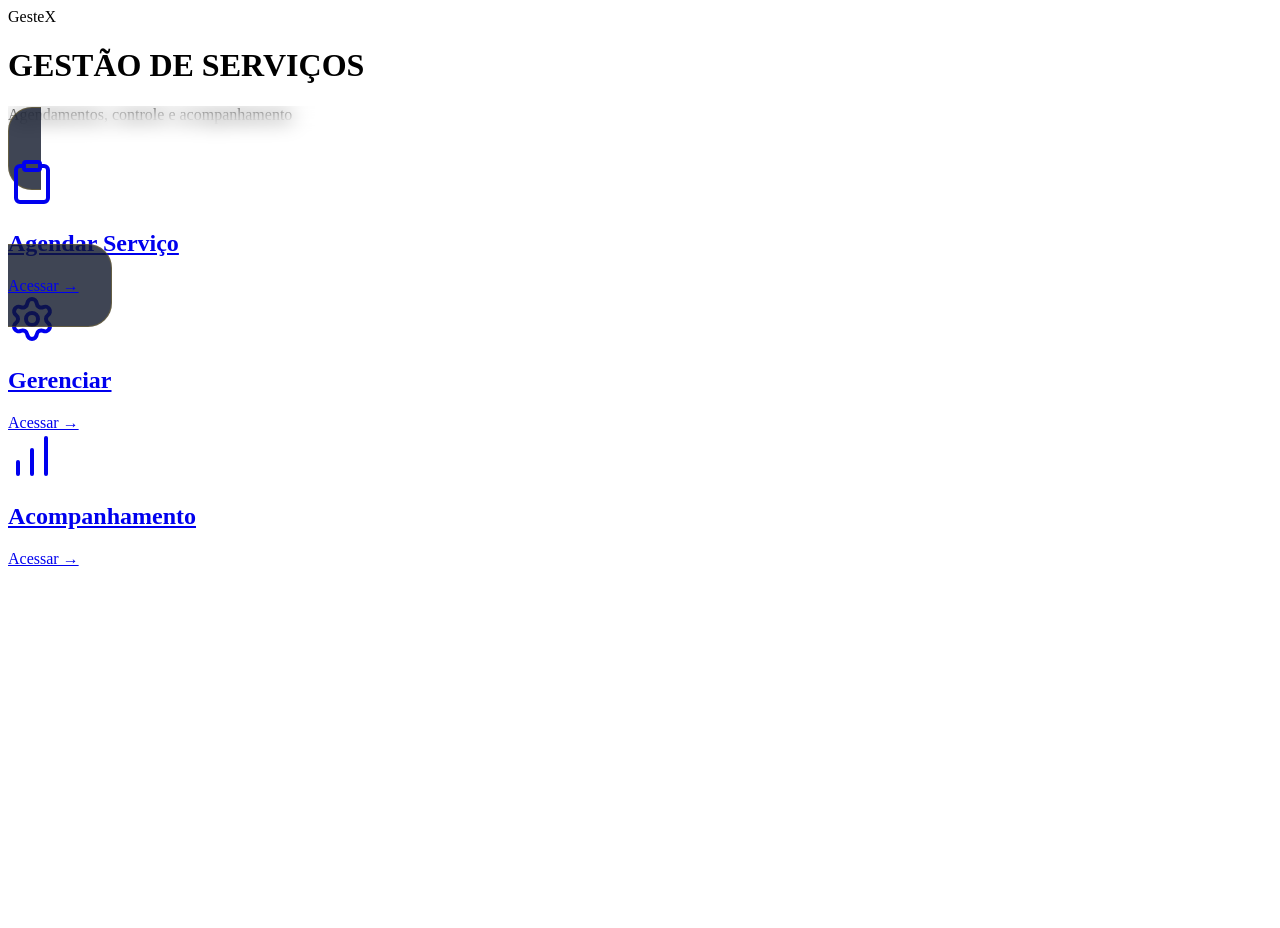
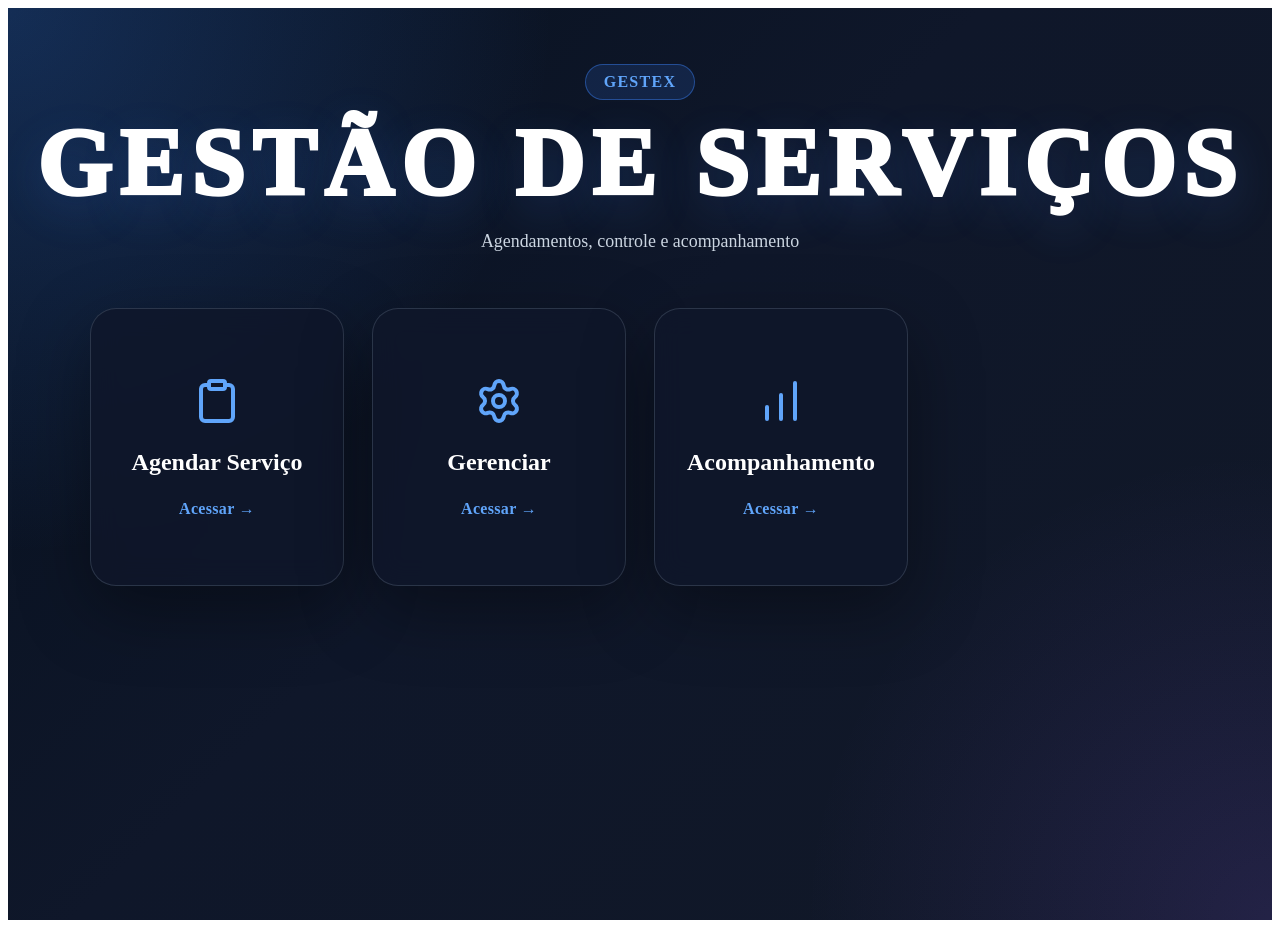
Before and after one commit to NemoBJJ/servicos-api-frontend, a React (Create React App) app: page / in a window 1280 px wide. Before the commit the page ends 800 px from the top, so only its background shows below. Built offline with nearby package versions, Linux system fonts and the light colour scheme.

Commit message:
Substitui emojis por ícones Lucide no Front

```diff
--- a/src/components/MenuServicos.js
+++ b/src/components/MenuServicos.js
@@ -1,40 +1,155 @@
 import React from 'react';
 import { Link } from 'react-router-dom';
 import { Clipboard, Settings, BarChart } from 'lucide-react';
-import './MenuServicos.css';
 
 const MenuServicos = () => {
   return (
-    <div className="servicos-home">
-      <div className="servicos-hero">
-        <span className="servicos-badge">GesteX</span>
-        <h1>GESTÃO DE SERVIÇOS</h1>
-        <p>Agendamentos, controle e acompanhamento</p>
+    <div style={{
+      minHeight: '100vh',
+      padding: '56px 24px',
+      background: 'radial-gradient(circle at top left, rgba(59, 130, 246, 0.25), transparent 35%), radial-gradient(circle at bottom right, rgba(139, 92, 246, 0.15), transparent 30%), linear-gradient(135deg, #07111f 0%, #0f172a 45%, #111827 100%)',
+      color: '#f8fafc',
+      display: 'flex',
+      flexDirection: 'column',
+      alignItems: 'center'
+    }}>
+      <div style={{ textAlign: 'center', marginBottom: '56px' }}>
+        <span style={{
+          display: 'inline-block',
+          padding: '8px 18px',
+          borderRadius: '999px',
+          background: 'rgba(59, 130, 246, 0.15)',
+          border: '1px solid rgba(59, 130, 246, 0.45)',
+          color: '#60a5fa',
+          fontWeight: 800,
+          letterSpacing: '0.08em',
+          textTransform: 'uppercase',
+          marginBottom: '18px'
+        }}>GesteX</span>
+        <h1 style={{
+          margin: 0,
+          fontSize: 'clamp(3rem, 8vw, 6rem)',
+          lineHeight: 0.95,
+          fontWeight: 1000,
+          letterSpacing: '0.08em',
+          color: '#ffffff',
+          textShadow: '0 14px 45px rgba(59, 130, 246, 0.20)'
+        }}>GESTÃO DE SERVIÇOS</h1>
+        <p style={{
+          margin: '22px auto 0',
+          maxWidth: '700px',
+          fontSize: '1.12rem',
+          color: '#cbd5e1'
+        }}>Agendamentos, controle e acompanhamento</p>
       </div>
 
-      <div className="servicos-cards">
-        <Link to="/agendar" className="servicos-card agendar-card">
-          <div className="card-icon">
-            <Clipboard size={48} strokeWidth={2} />
+      <div style={{
+        width: '100%',
+        maxWidth: '1100px',
+        display: 'grid',
+        gridTemplateColumns: 'repeat(auto-fill, minmax(240px, 1fr))',
+        gap: '28px'
+      }}>
+        <Link to="/agendar" style={{ textDecoration: 'none' }}>
+          <div style={{
+            minHeight: '220px',
+            padding: '28px 22px',
+            borderRadius: '26px',
+            background: 'rgba(15, 23, 42, 0.82)',
+            border: '1px solid rgba(148, 163, 184, 0.22)',
+            boxShadow: '0 24px 70px rgba(0, 0, 0, 0.38)',
+            backdropFilter: 'blur(14px)',
+            transition: 'all 0.18s ease',
+            display: 'flex',
+            flexDirection: 'column',
+            alignItems: 'center',
+            justifyContent: 'center',
+            textAlign: 'center'
+          }}
+          onMouseEnter={e => {
+            e.currentTarget.style.transform = 'translateY(-8px)';
+            e.currentTarget.style.borderColor = 'rgba(59, 130, 246, 0.6)';
+            e.currentTarget.style.boxShadow = '0 34px 90px rgba(0, 0, 0, 0.52)';
+          }}
+          onMouseLeave={e => {
+            e.currentTarget.style.transform = 'translateY(0)';
+            e.currentTarget.style.borderColor = 'rgba(148, 163, 184, 0.22)';
+            e.currentTarget.style.boxShadow = '0 24px 70px rgba(0, 0, 0, 0.38)';
+          }}>
+            <div style={{ marginBottom: '20px', color: '#60a5fa' }}>
+              <Clipboard size={48} strokeWidth={2} />
+            </div>
+            <h2 style={{ margin: '0 0 12px', fontSize: '1.5rem', color: '#ffffff' }}>Agendar Serviço</h2>
+            <span style={{ display: 'inline-block', marginTop: '12px', fontWeight: 900, color: '#60a5fa', letterSpacing: '0.02em' }}>Acessar →</span>
           </div>
-          <h2>Agendar Serviço</h2>
-          <span>Acessar →</span>
         </Link>
 
-        <Link to="/gerenciar" className="servicos-card gerenciar-card">
-          <div className="card-icon">
-            <Settings size={48} strokeWidth={2} />
+        <Link to="/gerenciar" style={{ textDecoration: 'none' }}>
+          <div style={{
+            minHeight: '220px',
+            padding: '28px 22px',
+            borderRadius: '26px',
+            background: 'rgba(15, 23, 42, 0.82)',
+            border: '1px solid rgba(148, 163, 184, 0.22)',
+            boxShadow: '0 24px 70px rgba(0, 0, 0, 0.38)',
+            backdropFilter: 'blur(14px)',
+            transition: 'all 0.18s ease',
+            display: 'flex',
+            flexDirection: 'column',
+            alignItems: 'center',
+            justifyContent: 'center',
+            textAlign: 'center'
+          }}
+          onMouseEnter={e => {
+            e.currentTarget.style.transform = 'translateY(-8px)';
+            e.currentTarget.style.borderColor = 'rgba(34, 197, 94, 0.6)';
+            e.currentTarget.style.boxShadow = '0 34px 90px rgba(0, 0, 0, 0.52)';
+          }}
+          onMouseLeave={e => {
+            e.currentTarget.style.transform = 'translateY(0)';
+            e.currentTarget.style.borderColor = 'rgba(148, 163, 184, 0.22)';
+            e.currentTarget.style.boxShadow = '0 24px 70px rgba(0, 0, 0, 0.38)';
+          }}>
+            <div style={{ marginBottom: '20px', color: '#60a5fa' }}>
+              <Settings size={48} strokeWidth={2} />
+            </div>
+            <h2 style={{ margin: '0 0 12px', fontSize: '1.5rem', color: '#ffffff' }}>Gerenciar</h2>
+            <span style={{ display: 'inline-block', marginTop: '12px', fontWeight: 900, color: '#60a5fa', letterSpacing: '0.02em' }}>Acessar →</span>
           </div>
-          <h2>Gerenciar</h2>
-          <span>Acessar →</span>
         </Link>
 
-        <Link to="/estatisticas" className="servicos-card estatisticas-card">
-          <div className="card-icon">
-            <BarChart size={48} strokeWidth={2} />
+        <Link to="/estatisticas" style={{ textDecoration: 'none' }}>
+          <div style={{
+            minHeight: '220px',
+            padding: '28px 22px',
+            borderRadius: '26px',
+            background: 'rgba(15, 23, 42, 0.82)',
+            border: '1px solid rgba(148, 163, 184, 0.22)',
+            boxShadow: '0 24px 70px rgba(0, 0, 0, 0.38)',
+            backdropFilter: 'blur(14px)',
+            transition: 'all 0.18s ease',
+            display: 'flex',
+            flexDirection: 'column',
+            alignItems: 'center',
+            justifyContent: 'center',
+            textAlign: 'center'
+          }}
+          onMouseEnter={e => {
+            e.currentTarget.style.transform = 'translateY(-8px)';
+            e.currentTarget.style.borderColor = 'rgba(139, 92, 246, 0.6)';
+            e.currentTarget.style.boxShadow = '0 34px 90px rgba(0, 0, 0, 0.52)';
+          }}
+          onMouseLeave={e => {
+            e.currentTarget.style.transform = 'translateY(0)';
+            e.currentTarget.style.borderColor = 'rgba(148, 163, 184, 0.22)';
+            e.currentTarget.style.boxShadow = '0 24px 70px rgba(0, 0, 0, 0.38)';
+          }}>
+            <div style={{ marginBottom: '20px', color: '#60a5fa' }}>
+              <BarChart size={48} strokeWidth={2} />
+            </div>
+            <h2 style={{ margin: '0 0 12px', fontSize: '1.5rem', color: '#ffffff' }}>Acompanhamento</h2>
+            <span style={{ display: 'inline-block', marginTop: '12px', fontWeight: 900, color: '#60a5fa', letterSpacing: '0.02em' }}>Acessar →</span>
           </div>
-          <h2>Acompanhamento</h2>
-          <span>Acessar →</span>
         </Link>
       </div>
     </div>
```
